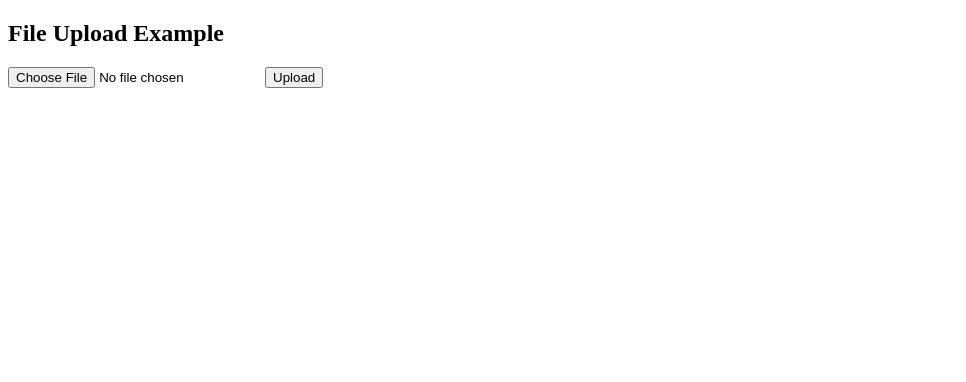
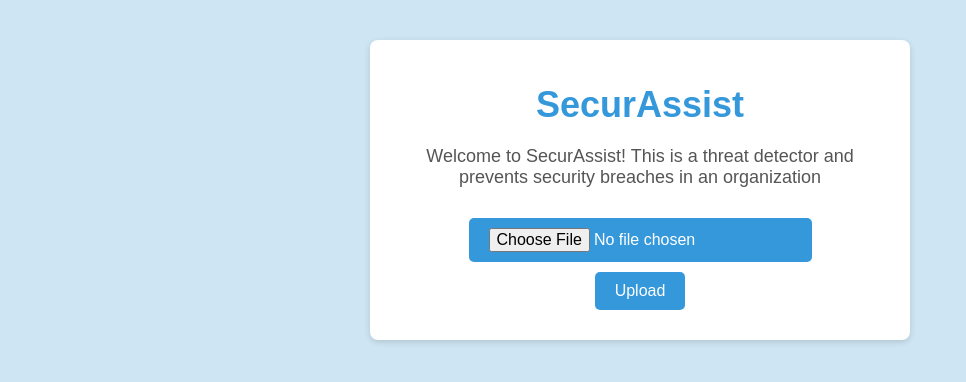
Before and after one commit to hack2skill/gen-ai-rush-buildathon, a Spring Boot app: page /upload in a window 1280 px wide. Shown: the top 382 px of the page, without its empty margins (0-966 px from the left). Run offline with Spring Boot 4, Linux system fonts and the light colour scheme.

Commit message:
Files uploaded

```diff
--- a/t3ch tigers/src/main/java/com/hackathon/GenAI/Controller/FileUploadController.java
+++ b/t3ch tigers/src/main/java/com/hackathon/GenAI/Controller/FileUploadController.java
@@ -2,16 +2,20 @@ package com.hackathon.GenAI.Controller;
 
 import org.springframework.beans.factory.annotation.Autowired;
 import org.springframework.stereotype.Controller;
+import org.springframework.ui.Model;
 import org.springframework.web.bind.annotation.GetMapping;
 import org.springframework.web.bind.annotation.PostMapping;
 import org.springframework.web.bind.annotation.RequestMapping;
 import org.springframework.web.bind.annotation.RequestParam;
 import org.springframework.web.multipart.MultipartFile;
 
+
 import com.hackathon.GenAI.GenAIService.GenAIServiceClass;
 
 import java.io.IOException;
 import java.nio.charset.StandardCharsets;
+import java.util.Arrays;
+import java.util.List;
 
 @Controller
 public class FileUploadController {
@@ -20,27 +24,27 @@ public class FileUploadController {
 
     @GetMapping("/upload")
     public String showUploadForm() {
-        return "upload"; // Return the name of the Thymeleaf template (upload.html)
+        return "upload";
     }
 
 
     @PostMapping("/upload")
-    public String handleFileUpload(@RequestParam("file") MultipartFile file) {
+    public String handleFileUpload(@RequestParam("file") MultipartFile file, Model model) {
         if (!file.isEmpty()) {
             try {
-                // Read the file content
                 String fileContent = new String(file.getBytes(), StandardCharsets.UTF_8);
                 System.out.println("Uploaded file content: " + fileContent);
+                String str = svc.processSearch(fileContent);
+                List<String> list = Arrays.asList(str.split("\n"));
 
-		 		return svc.processSearch(fileContent);
+                model.addAttribute("result",list);
+
+                return "result";
 
             } catch (IOException e) {
-                // Handle the exception
                 e.printStackTrace();
             }
         }
-
-        // Redirect to an error page if the file is empty or an error occurred
         return "error1";
     }
 }
--- a/t3ch tigers/src/main/resources/templates/error.html
+++ b/t3ch tigers/src/main/resources/templates/error.html
@@ -5,6 +5,5 @@
 </head>
 <body>
     <h2>File Upload Error!</h2>
-    <!-- You can display error messages or further instructions here if needed -->
 </body>
 </html>
--- a/t3ch tigers/src/main/resources/templates/upload.html
+++ b/t3ch tigers/src/main/resources/templates/upload.html
@@ -1,13 +1,122 @@
 <!DOCTYPE html>
 <html xmlns:th="http://www.thymeleaf.org">
 <head>
-    <title>File Upload Example</title>
+    <title>GenAI</title>
 </head>
 <body>
-    <h2>File Upload Example</h2>
-    <form method="post" action="/upload" enctype="multipart/form-data">
-        <input type="file" name="file" id="file" />
-        <input type="submit" value="Upload" />
-    </form>
+    <div class="container">
+        <h1 class="title">SecurAssist</h1>
+        <p class="description">Welcome to SecurAssist! This is a threat detector and prevents security breaches in an organization</p>
+        <form method="post" action="/upload" enctype="multipart/form-data" onsubmit="showLoadingAnimation()">
+            <input type="file" name="file" id="file" />
+            <input type="submit" value="Upload" id="uploadButton"/>
+        </form>
+    </div>
+
+    <div id="loadingOverlay">
+        <div class="loader"></div>
+        <p>Results Analyzing...</p>
+    </div>
+
+    <script>
+        function showLoadingAnimation() {
+            document.getElementById("loadingOverlay").style.display = "block";
+        }
+    </script>
 </body>
+<style>
+    body {
+        font-family: Arial, sans-serif;
+        text-align: center;
+        margin: 40px;
+        background-color: #CEE6F3;
+    }
+
+    .container {
+        max-width: 500px;
+        margin: 0 auto;
+        padding: 20px;
+        background-color: #fff;
+        border-radius: 8px;
+        box-shadow: 0 2px 6px rgba(0, 0, 0, 0.15); /* Shadow effect */
+    }
+
+    .title {
+        color: #3498db;
+        font-size: 36px;
+        margin-bottom: 20px;
+    }
+
+    .description {
+        color: #555;
+        font-size: 18px;
+        margin-bottom: 30px;
+    }
+
+    form {
+        margin-top: 20px;
+    }
+
+    input[type="file"] {
+        display: block;
+        margin: 10px auto;
+    }
+
+    #file {
+        display: block;
+        margin: 10px auto;
+        background-color: #3498db;
+        color: #fff;
+        padding: 10px 20px;
+        border: none;
+        border-radius: 5px;
+        font-size: 16px;
+        cursor: pointer;
+    }
+
+    #uploadButton {
+        display: block;
+        margin: 10px auto;
+        background-color: #3498db;
+        color: #fff;
+        padding: 10px 20px;
+        border: none;
+        border-radius: 5px;
+        font-size: 16px;
+        cursor: pointer;
+    }
+
+    /* Loading Animation Styles */
+    #loadingOverlay {
+        display: none;
+        position: fixed;
+        top: 0;
+        left: 0;
+        width: 100%;
+        height: 100%;
+        background-color: rgba(0, 0, 0, 0.8);
+        z-index: 9999;
+    }
+
+    .loader {
+        border: 6px solid #f3f3f3;
+        border-top: 6px solid #3498db;
+        border-radius: 50%;
+        width: 60px;
+        height: 60px;
+        animation: spin 2s linear infinite;
+        margin: 100px auto;
+    }
+
+    @keyframes spin {
+        0% { transform: rotate(0deg); }
+        100% { transform: rotate(360deg); }
+    }
+
+    #loadingOverlay p {
+        color: white;
+        font-size: 18px;
+        margin-top: 20px;
+    }
+</style>
 </html>
```
Also changed, not shown: t3ch tigers/src/main/java/com/hackathon/GenAI/GenAIService/GenAIServiceClass.java (+6 -14 lines), t3ch tigers/src/main/resources/templates/result.html (added, +30 -0 lines), t3ch tigers/src/main/resources/templates/styles.css (added, +56 -0 lines), t3ch tigers/src/main/resources/templates/success.html (+14 -1 lines), t3ch tigers/README.md (deleted).
